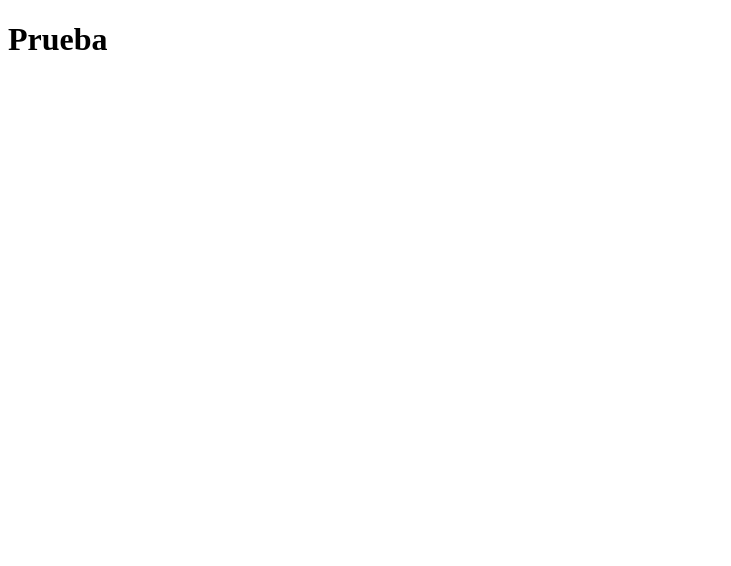
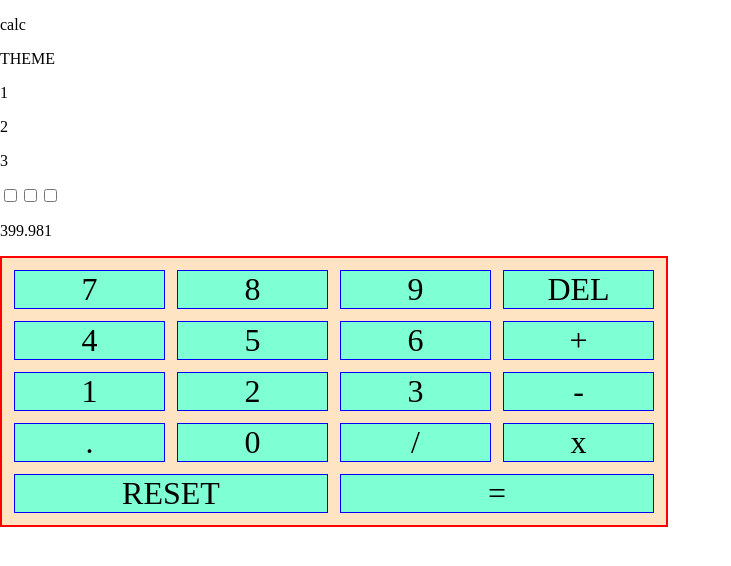
Before and after one commit to AdanSaavedra/Calculator-with-themes, a React (Vite) app: page / in a window 1280 px wide. Shown: the top 566 px of the page, without its empty margins (0-731 px from the left). Built offline with nearby package versions, Linux system fonts and the light colour scheme.

Commit message:
add structure

```diff
--- a/index.html
+++ b/index.html
@@ -14,7 +14,7 @@
 
     <title>Frontend Mentor | Calculator app</title>
   </head>
-  <body>
+  <body style="margin: 0; width: 100vw; height: 100vh">
     <div id="root"></div>
     <!-- <div class="attribution">
       Challenge by
--- a/src/App/index.jsx
+++ b/src/App/index.jsx
@@ -1,5 +1,51 @@
+import "./styles.css";
+
 const App = () => {
-  return <h1>Prueba</h1>;
+  return (
+    <>
+      <div className="header">
+        <p>calc</p>
+        <div>
+          <p>THEME</p>
+          <div>
+            <div>
+              <p>1</p>
+              <p>2</p>
+              <p>3</p>
+            </div>
+            <div>
+              <input type="checkbox" />
+              <input type="checkbox" />
+              <input type="checkbox" />
+            </div>
+          </div>
+        </div>
+      </div>
+      <div className="result">
+        <p>399.981</p>
+      </div>
+      <div className="container">
+        <div className="item item-1">7</div>
+        <div className="item item-2">8</div>
+        <div className="item item-3">9</div>
+        <div className="item item-4">DEL</div>
+        <div className="item item-5">4</div>
+        <div className="item item-6">5</div>
+        <div className="item item-7">6</div>
+        <div className="item item-8">+</div>
+        <div className="item item-9">1</div>
+        <div className="item item-10">2</div>
+        <div className="item item-11">3</div>
+        <div className="item item-12">-</div>
+        <div className="item item-13">.</div>
+        <div className="item item-14">0</div>
+        <div className="item item-15">/</div>
+        <div className="item item-16">x</div>
+        <div className="item item-reset">RESET</div>
+        <div className="item item-equal">=</div>
+      </div>
+    </>
+  );
 };
 
 export default App;
--- /dev/null
+++ b/src/App/styles.css
@@ -0,0 +1,38 @@
+.container {
+  display: grid;
+  background-color: bisque;
+  border: 2px solid red;
+  grid-template-columns: repeat(4, 1fr);
+  width: 50%;
+  gap: 12px;
+  padding: 12px;
+}
+.item {
+  display: flex;
+  align-items: center;
+  justify-content: center;
+  background-color: aquamarine;
+  font-size: 2rem;
+  border: 1px solid blue;
+}
+.item-reset {
+  grid-column: 1 / 3;
+}
+.item-equal {
+  grid-column: 3 / 5;
+}
+/* .contenedor {
+  border: 5px solid #e1bee7;
+  background-color: #fff1ff;
+  display: grid;
+  grid-template-columns: repeat(auto-fit, minmax(100px, 1fr));
+}
+.item {
+  font-size: 2rem;
+  border: 5px solid #00bcd4;
+} */
+
+/* grid-template-columns: minmax(30px, 300px) 200px minmax(60px, 250px);
+grid-template-rows: repeat(3, auto); */
+/* grid-template-columns: repeat(auto-fill, minmax(100px, 1fr));
+grid-template-columns: repeat(auto-fit, minmax(100px, 1fr)); */
```
